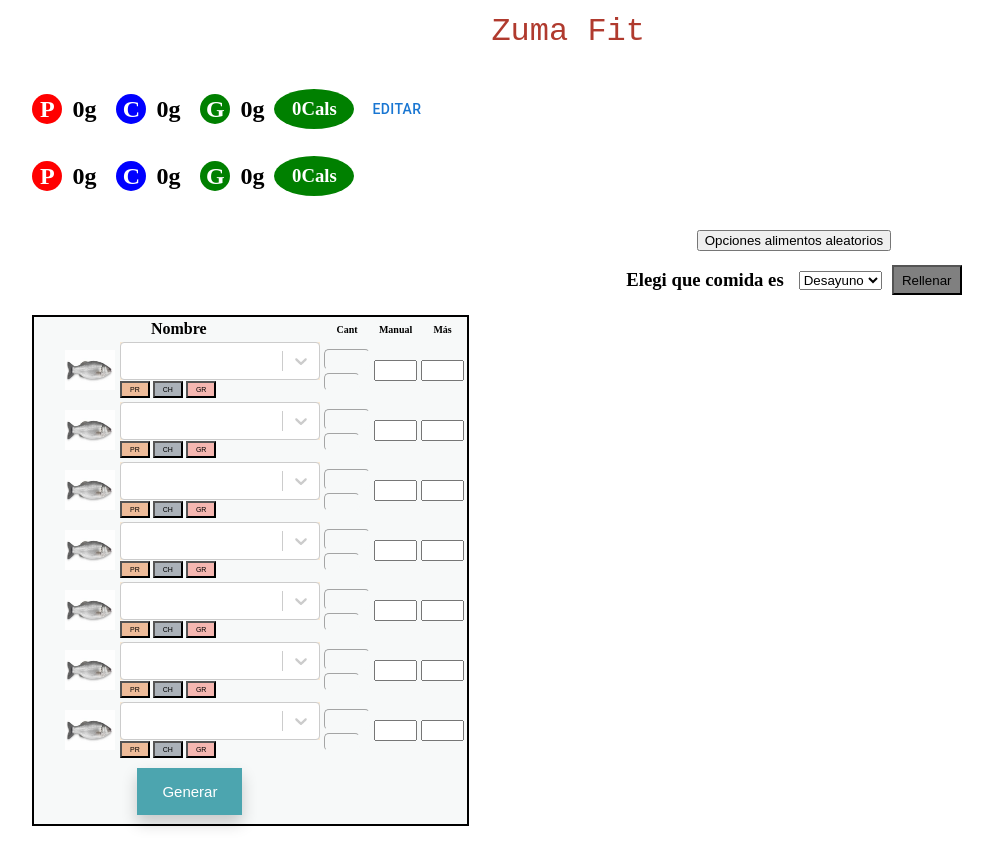
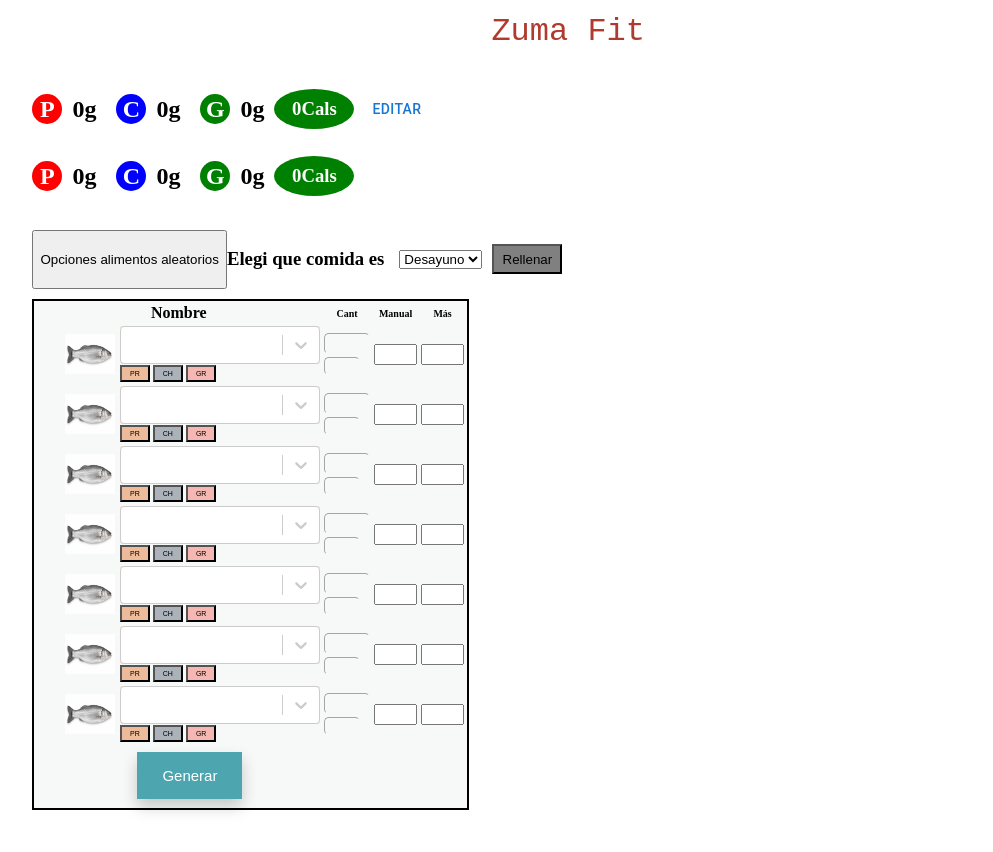
Before and after one commit to claauzuma/frontFood, a React (Vite) app: page / in a window 1280 px wide. Shown: the top 852 px of the page, without its empty margins (166-1159 px from the left). Built offline with nearby package versions, Linux system fonts and the light colour scheme; no server answers.

Commit message:
Probando

```diff
--- a/src/TablaAlimentos.jsx
+++ b/src/TablaAlimentos.jsx
@@ -512,7 +512,7 @@ function TablaAlimentos() {
 
 
 
-            <div style={{ display: 'flex', justifyContent: 'center', alignItems: 'center', flexDirection: 'column', marginTop: '20px', marginBottom: '5px' }}>
+            <div style={{marginLeft:'10%', display: 'flex', marginTop: '20px', marginBottom: '10px' }}>
                 <button className='botoncito' onClick={() => setAbajo(!abajo)}>Opciones alimentos aleatorios</button>
                 {
                     abajo && (
```
